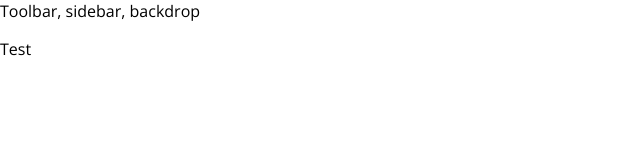
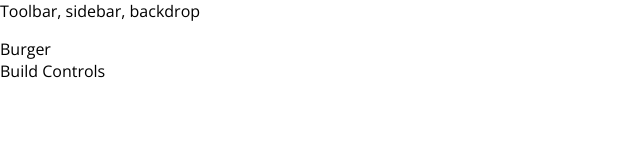
Before and after one commit to Akuljot05/Burger-Builder, a React (Create React App) app: page / in a window 1280 px wide. Shown: the top 160 px of the page, without its empty margins (0-640 px from the left). Built offline with nearby package versions, Linux system fonts and the light colour scheme.

Commit message:
Creating BurgerBuilder Component

```diff
--- a/src/App.js
+++ b/src/App.js
@@ -1,11 +1,12 @@
 import React from 'react';
 import Layout from './components/Layout/Layout';
+import BurgerBuilder from './containers/BurgerBuilder/BurgerBuilder';
 
 function App() {
   return (
     <div>
       <Layout>
-        <p>Test</p>
+        <BurgerBuilder />
       </Layout>
     </div>
   );
--- a/src/components/Layout/Layout.js
+++ b/src/components/Layout/Layout.js
@@ -1,10 +1,11 @@
 import React from 'react';
 import Aux from '../../hoc/Auxiliary';
+import classes from './Layout.module.css';
 
 const layout = (props) => (
     <Aux>
         <div>Toolbar, sidebar, backdrop</div>
-        <main>
+        <main className={classes.Content}>
             {props.children}
         </main>
     </Aux>
--- /dev/null
+++ b/src/components/Layout/Layout.module.css
@@ -0,0 +1,3 @@
+.Content{
+    margin-top: 16px;
+}
--- /dev/null
+++ b/src/containers/BurgerBuilder/BurgerBuilder.js
@@ -0,0 +1,17 @@
+import React, { Component } from 'react';
+import Aux from '../../hoc/Auxiliary';
+
+
+class BurgerBuilder extends Component
+{
+    render() {
+        return(
+            <Aux>
+                <div>Burger</div>
+                <div>Build Controls</div>
+            </Aux>
+        );
+    }
+}
+
+export default BurgerBuilder;
```
